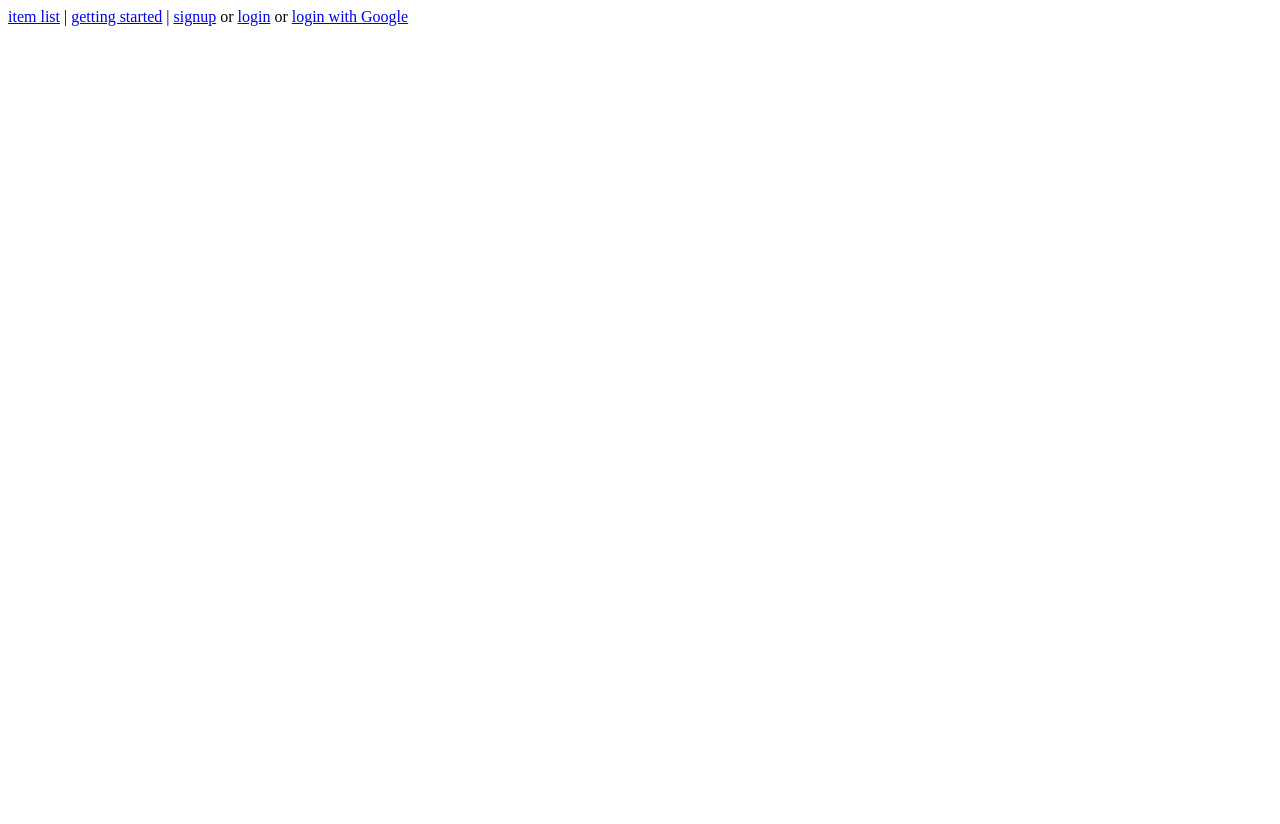
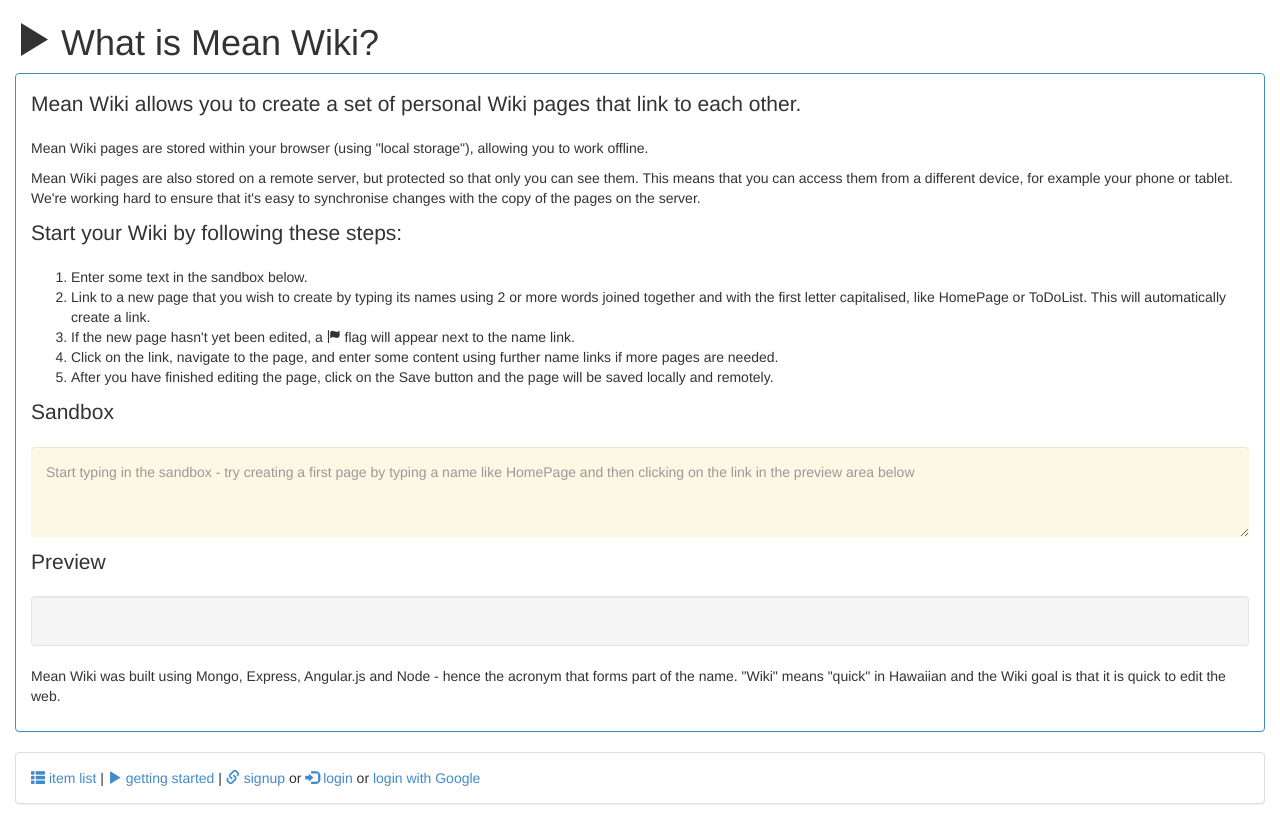
Before and after one commit to jamescarlyle/mean-wiki, a plain HTML site: page public/index.html in a window 1280 px wide. Before the commit the page ends 800 px from the top, so only its background shows below. Drawn offline with Linux system fonts and the light colour scheme; the site is published under a folder, as on GitHub Pages, so addresses that start at the root find nothing.

Commit message:
removed absolute URL for views and CSS

```diff
--- a/public/index.html
+++ b/public/index.html
@@ -2,7 +2,7 @@
 <!--  manifest="wiki.appcache" -->
 <html ng-app="app">
 <head>
-	<link rel="stylesheet" href="/css/bootstrap.min.css" rel="stylesheet" media="screen">
+	<link rel="stylesheet" href="css/bootstrap.min.css" rel="stylesheet" media="screen">
 	<meta name="viewport" content="width=device-width, initial-scale=1.0">
 	<title>Mean Wiki</title>
 </head>
```
Also changed, not shown: public/js/app.js (+7 -7 lines).
